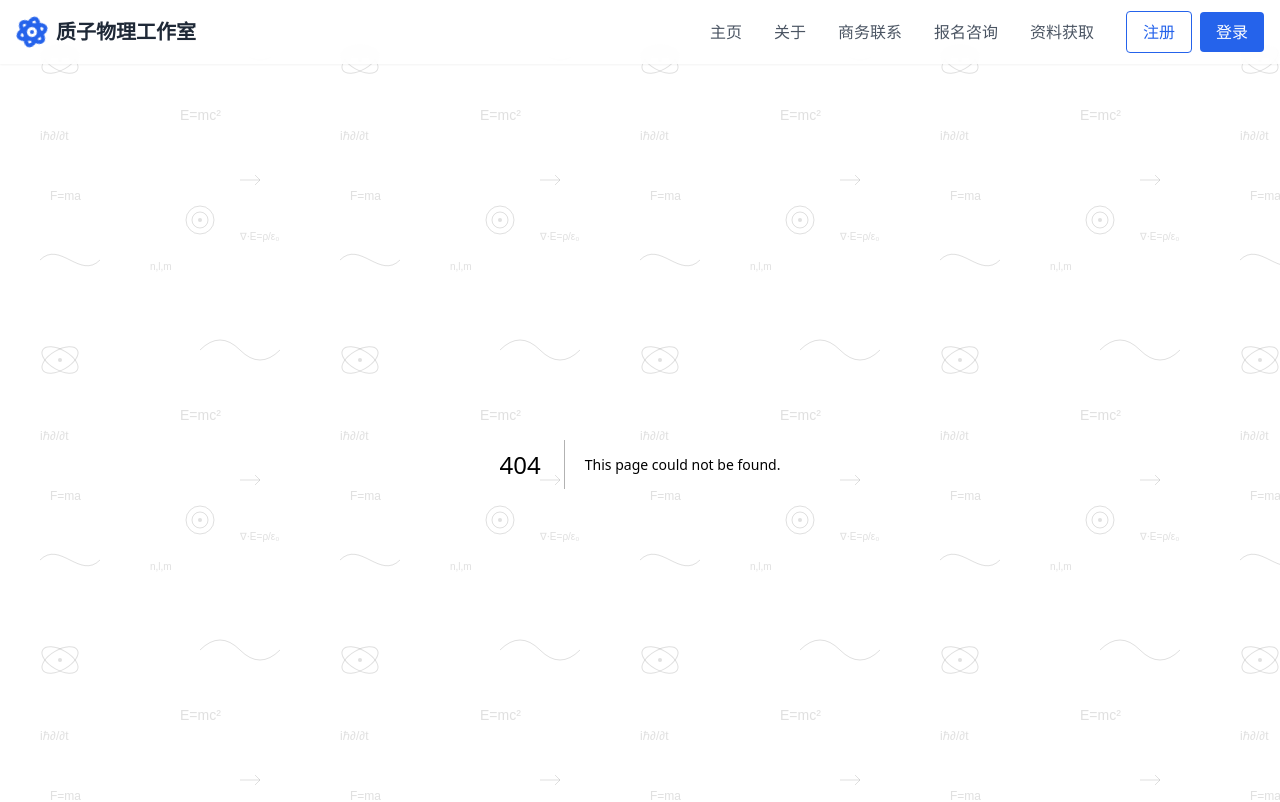
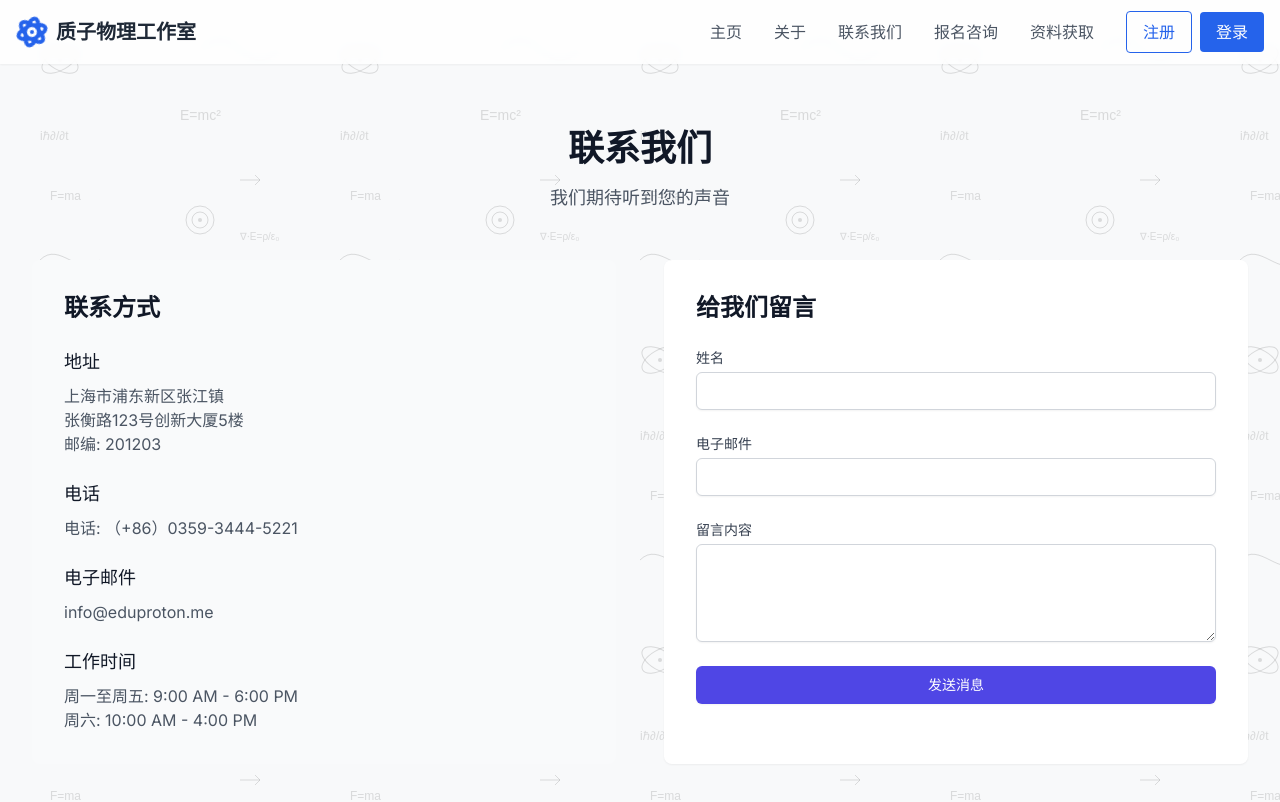
Before and after one commit to Luorivergoddess/proton-edu, a Next.js app: page /contact in a window 1280 px wide. Before the commit this address had no page. Shown: the top 802 px of the page. Built offline with nearby package versions, Linux system fonts and the light colour scheme.

Commit message:
add contact page

```diff
--- a/package.json
+++ b/package.json
@@ -9,6 +9,7 @@
     "lint": "next lint"
   },
   "dependencies": {
+    "@tailwindcss/forms": "^0.5.10",
     "next": "^14.2.0",
     "react": "^18",
     "react-dom": "^18",
--- /dev/null
+++ b/src/app/contact/page.tsx
@@ -0,0 +1,111 @@
+"use client";
+
+import { useState } from "react";
+
+export default function Contact() {
+  const [name, setName] = useState("");
+  const [email, setEmail] = useState("");
+  const [message, setMessage] = useState("");
+
+  const handleSubmit = (e: React.FormEvent) => {
+    e.preventDefault();
+    // TODO: Implement form submission
+    console.log({ name, email, message });
+  };
+
+  return (
+    <main className="max-w-7xl mx-auto px-4 py-16 sm:px-6 lg:px-8">
+      <div className="mb-12 text-center">
+        <h1 className="text-4xl font-bold text-gray-900 mb-4">联系我们</h1>
+        <p className="text-lg text-gray-600">我们期待听到您的声音</p>
+      </div>
+
+      <div className="grid grid-cols-1 md:grid-cols-2 gap-12">
+        {/* Contact Information */}
+        <div className="bg-gray-50 p-8 rounded-lg">
+          <h2 className="text-2xl font-semibold text-gray-900 mb-6">联系方式</h2>
+          <div className="space-y-6">
+            <div>
+              <h3 className="text-lg font-medium text-gray-900">地址</h3>
+              <p className="mt-2 text-gray-600">
+                上海市浦东新区张江镇
+                <br />
+                张衡路123号创新大厦5楼
+                <br />
+                邮编: 201203
+              </p>
+            </div>
+            <div>
+              <h3 className="text-lg font-medium text-gray-900">电话</h3>
+              <p className="mt-2 text-gray-600">电话: （+86）0359-3444-5221</p>
+            </div>
+            <div>
+              <h3 className="text-lg font-medium text-gray-900">电子邮件</h3>
+              <p className="mt-2 text-gray-600">info@eduproton.me</p>
+            </div>
+            <div>
+              <h3 className="text-lg font-medium text-gray-900">工作时间</h3>
+              <p className="mt-2 text-gray-600">
+                周一至周五: 9:00 AM - 6:00 PM
+                <br />
+                周六: 10:00 AM - 4:00 PM
+              </p>
+            </div>
+          </div>
+        </div>
+
+        {/* Contact Form */}
+        <div className="bg-white p-8 rounded-lg shadow-sm">
+          <h2 className="text-2xl font-semibold text-gray-900 mb-6">给我们留言</h2>
+          <form onSubmit={handleSubmit} className="space-y-6">
+            <div>
+              <label htmlFor="name" className="block text-sm font-medium text-gray-700">
+                姓名
+              </label>
+              <input
+                type="text"
+                id="name"
+                value={name}
+                onChange={(e) => setName(e.target.value)}
+                className="mt-1 block w-full rounded-md border-gray-300 shadow-sm focus:border-indigo-500 focus:ring-indigo-500"
+                required
+              />
+            </div>
+            <div>
+              <label htmlFor="email" className="block text-sm font-medium text-gray-700">
+                电子邮件
+              </label>
+              <input
+                type="email"
+                id="email"
+                value={email}
+                onChange={(e) => setEmail(e.target.value)}
+                className="mt-1 block w-full rounded-md border-gray-300 shadow-sm focus:border-indigo-500 focus:ring-indigo-500"
+                required
+              />
+            </div>
+            <div>
+              <label htmlFor="message" className="block text-sm font-medium text-gray-700">
+                留言内容
+              </label>
+              <textarea
+                id="message"
+                rows={4}
+                value={message}
+                onChange={(e) => setMessage(e.target.value)}
+                className="mt-1 block w-full rounded-md border-gray-300 shadow-sm focus:border-indigo-500 focus:ring-indigo-500"
+                required
+              />
+            </div>
+            <button
+              type="submit"
+              className="w-full bg-indigo-600 py-2 px-4 border border-transparent rounded-md shadow-sm text-sm font-medium text-white hover:bg-indigo-700 focus:outline-none focus:ring-2 focus:ring-offset-2 focus:ring-indigo-500"
+            >
+              发送消息
+            </button>
+          </form>
+        </div>
+      </div>
+    </main>
+  );
+}
--- a/src/components/layout/Navbar.tsx
+++ b/src/components/layout/Navbar.tsx
@@ -71,7 +71,7 @@ const Navbar = () => {
               关于
             </Link>
             <Link href="/contact" className="text-gray-600 hover:text-blue-600 transition-colors">
-              商务联系
+              联系我们
             </Link>
             <Link href="/enroll" className="text-gray-600 hover:text-blue-600 transition-colors">
               报名咨询
--- a/tailwind.config.ts
+++ b/tailwind.config.ts
@@ -17,7 +17,7 @@ const config: Config = {
       },
     },
   },
-  plugins: [],
+  plugins: [require("@tailwindcss/forms")],
 };
 
 export default config;
```
Also changed, not shown: 1 other file (tests, documents, lock files or other folders).
